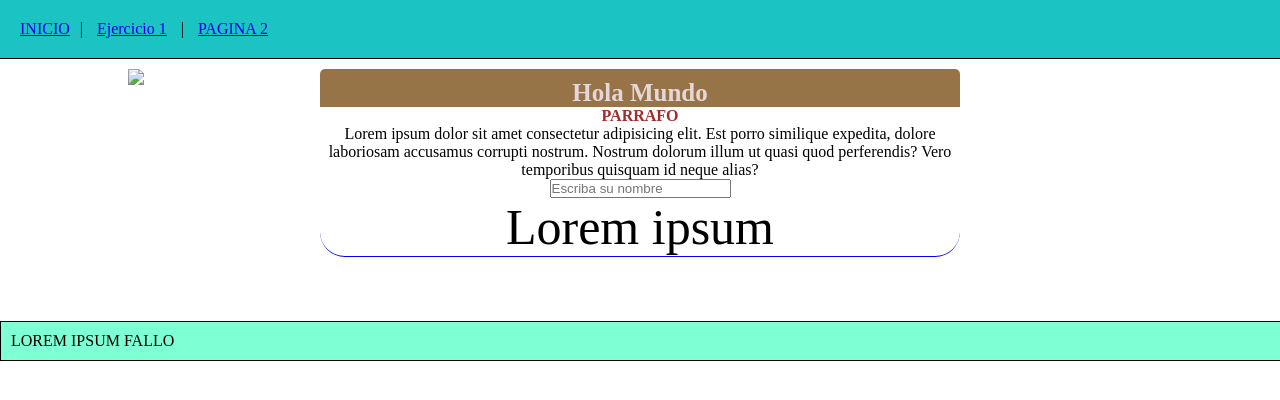
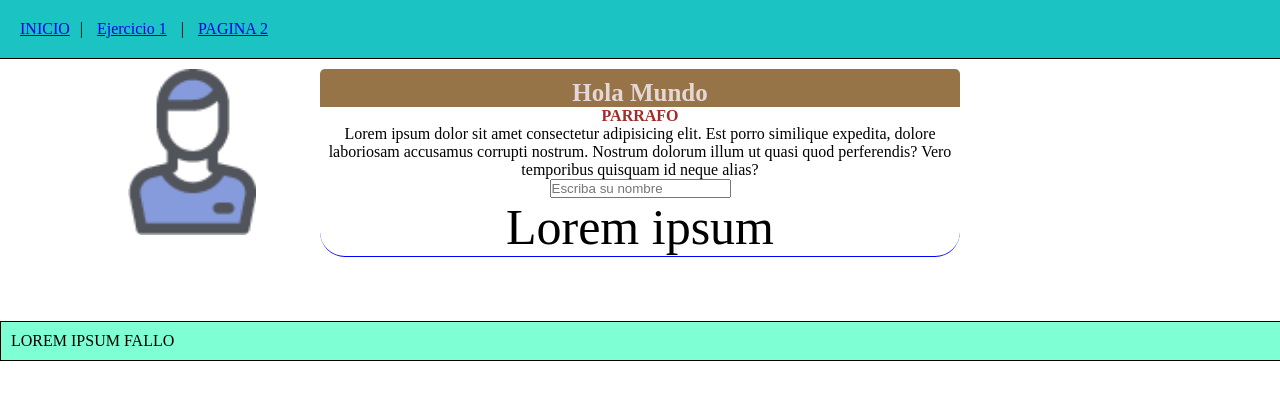
Before and after one commit to Wama85/primeraweb, a plain HTML site: page index.html in a window 1280 px wide. Shown: the top 400 px of the page. Drawn offline with Linux system fonts and the light colour scheme; the site is published under a folder, as on GitHub Pages, so addresses that start at the root find nothing.

Commit message:
cambio de directorio img sin slach

```diff
--- a/index.html
+++ b/index.html
@@ -16,7 +16,8 @@
         </ul>
     </div>
     <div id="imagen">
-        <img src="/img/Recurso21.png">
+        <img src="img/Recurso21.png">
+
     </div>
     <div id="titulo">
     <h1>Hola Mundo</h1>
```
